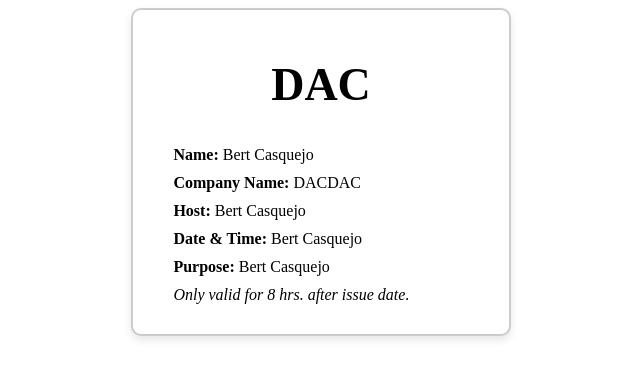
After one commit to icarusvagner/dac-bert, a PHP site: page /test.html in a window 1280 px wide. The commit adds this page. Shown: the top 379 px of the page, without its empty margins (319-959 px from the left). Run offline with PHP 8.4, Linux system fonts and the light colour scheme.

Commit message:
third commit

```diff
--- /dev/null
+++ b/test.html
@@ -0,0 +1,87 @@
+<!DOCTYPE html>
+<html lang="en">
+<head>
+<meta charset="UTF-8">
+<meta name="viewport" content="width=device-width, initial-scale=1">
+<title>test</title>
+<style>
+  .card-container {
+    display: flex;
+    justify-content: center;
+    width: 30%;
+    margin: 0 auto;
+  }
+
+  .card {
+    border: 2px solid #ccc;
+    border-radius: 10px;
+    padding: 20px;
+    box-shadow: 0 4px 8px rgba(0, 0, 0, 0.1);
+    background-color: #fff;
+    width: 100%;
+  }
+
+  .card-content {
+    display: flex;
+    flex-direction: column;
+    gap: 25px;
+  }
+
+  .card-header {
+    display: flex;
+    align-items: center;
+    justify-content: center;
+  }
+
+  .card-body {
+    padding-left: 20px;
+  }
+
+  .card-title {
+    font-size: 46px;
+    font-weight: 900;
+    margin-top: 1.75rem;
+  }
+
+  p {
+    margin: 10px 0;
+  }
+</style>
+</head>
+<body>
+<div class="card-container">
+  <div class="card">
+    <div class="card-content">
+      <div class="card-header">
+        <div class="card-title">
+          DAC
+        </div>
+      </div>
+      <div class="card-body">
+        <p>
+          <strong>Name:</strong>
+          <span>Bert Casquejo</span>
+        </p>
+        <p>
+          <strong>Company Name:</strong>
+          <span>DACDAC</span>
+        </p>
+        <p>
+          <strong>Host:</strong>
+          <span>Bert Casquejo</span>
+        </p>
+        <p>
+          <strong>Date & Time:</strong>
+          <span>Bert Casquejo</span>
+        </p>
+        <p>
+          <strong>Purpose:</strong>
+          <span>Bert Casquejo</span>
+        </p>
+        <p><em>Only valid for 8 hrs. after issue date.</em></p>
+      </div>
+    </div>
+  </div>
+</div>
+</body>
+</html>
```
Also changed, not shown: core/backend.php (+8 -8 lines), core/database.php (+16 -16 lines), index.php (+64 -0 lines), style.css (+51 -0 lines).
